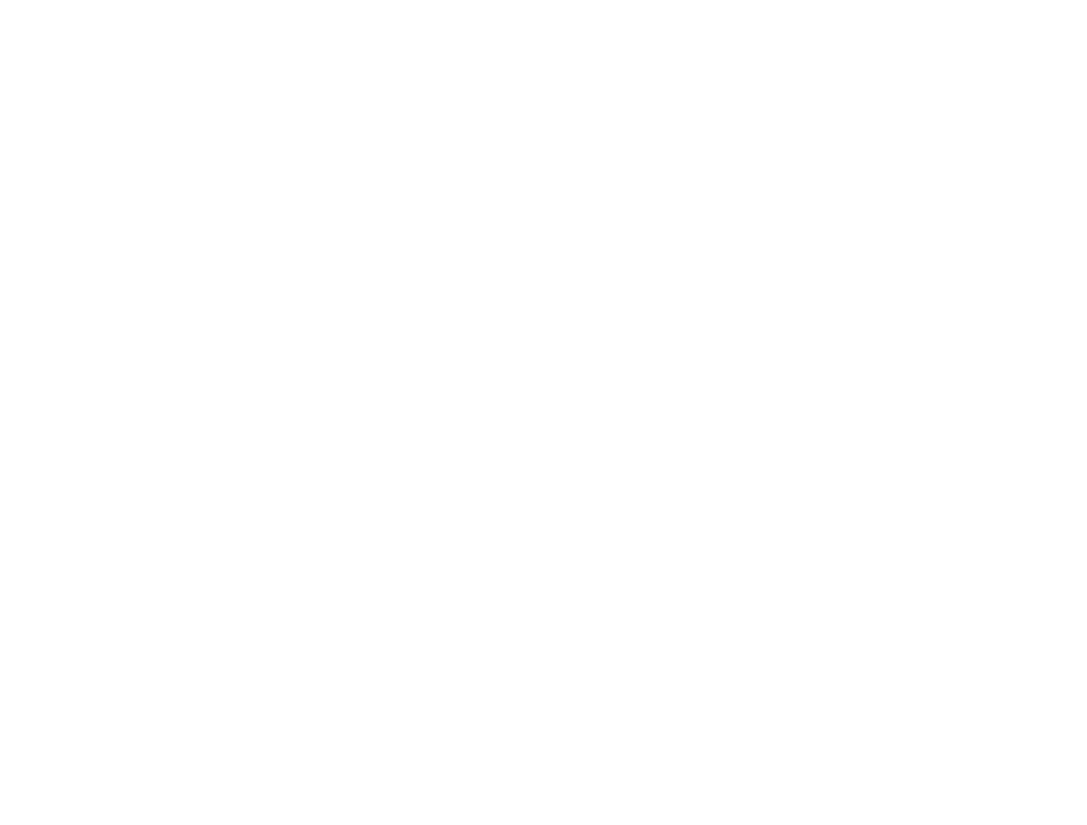
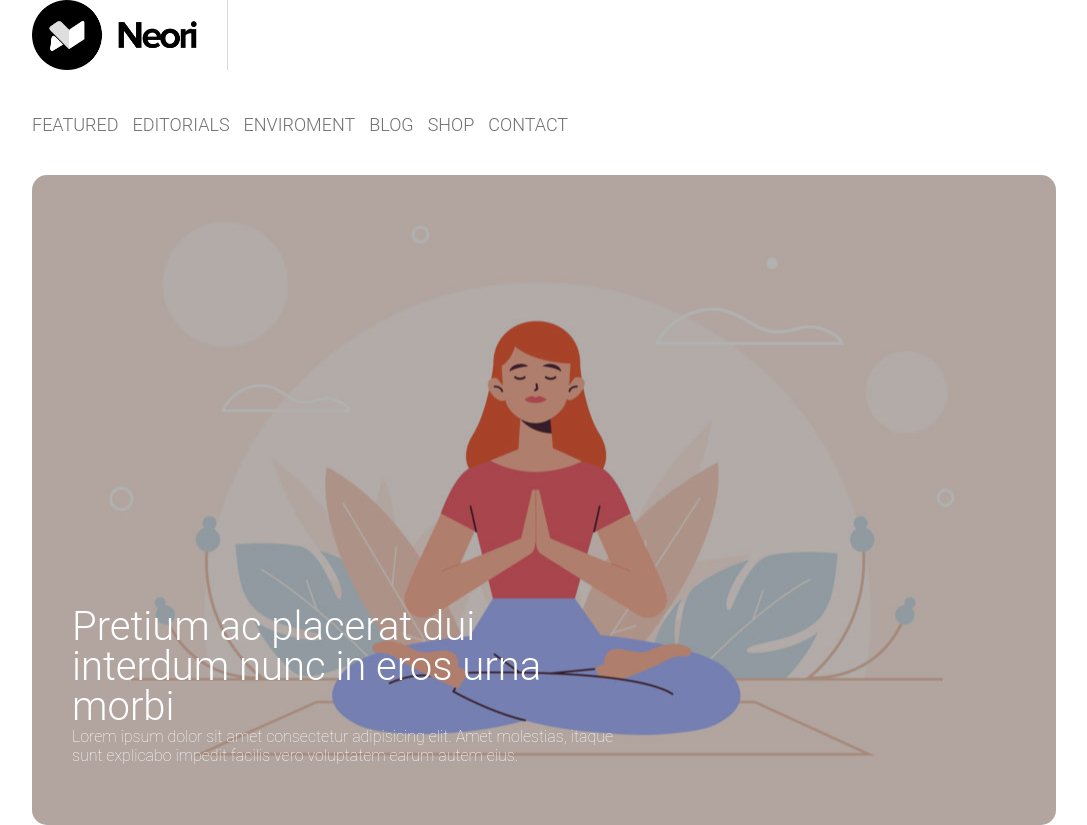
Before and after one commit to AntonioScarnera/htmlcss-wp, a plain HTML site: page index.html in a window 1280 px wide. Shown: the whole page, without its empty margins (96-1183 px from the left). Before the commit the page ends 800 px from the top, so only its background shows below. Drawn offline with Linux system fonts and the light colour scheme.

Commit message:
creazione header

```diff
--- a/css/style.css
+++ b/css/style.css
@@ -14,3 +14,78 @@
     display: table;
     clear: both;
 }
+
+/* page style */
+body{
+    font-family: 'Heebo', sans-serif;
+    font-family: 'Roboto', sans-serif;
+}
+
+.container{
+    width: 80%;
+    margin: 0 auto;
+}
+
+.debug{
+    border: 1px solid black;
+}
+
+/* header */
+
+#logo img{
+    height: 70px;
+    padding-right: 30px;
+    border-right: 1px solid #d7d7d7;
+}
+
+/* navbar */
+nav{
+    padding: 40px 0;
+}
+nav ul li{
+    display: inline-block;
+    list-style-type: none;
+    padding-right: 10px;
+    text-transform: uppercase;
+}
+nav li a{
+    text-decoration: none;
+    color: #707070;
+    font-weight: 300;
+    font-size: 18px;
+}
+
+.hero{
+    position: relative;
+    width: 100%;
+    height: 650px;
+    border-radius: 15px;
+    background-image: url(../img/banner.jpg);
+    background-size: cover;
+    background-position: center;
+    overflow: hidden;
+}
+
+.hoverlay::before{
+    content: "";
+    position: absolute;
+    left: 0;
+    bottom: 0;
+    top: 0;
+    right: 0;
+    background-color: rgba(0, 0, 0, 0.3);
+}
+.banner-text{
+    width: 55%;
+    position: absolute;
+    bottom: 60px;
+    left: 40px;
+    color: #fff;
+    font-weight: 200;
+}
+
+.hero .banner-text h1{
+    font-size: 40px;
+    font-weight: 300;
+    line-height: 1em;
+}
--- a/index.html
+++ b/index.html
@@ -9,5 +9,42 @@
 </head>
 <body>
 
+    <div class="container">
+
+        <header>
+            <div class="top-header">
+                <div id="logo">
+                    <img src="./img/logo.png" alt="Logo">
+                </div>
+                <nav>
+                    <ul>
+                        <li><a href="#"> featured</a></li>
+                        <li><a href="#"> editorials</a></li>
+                        <li><a href="#"> enviroment</a></li>
+                        <li><a href="#"> blog</a></li>
+                        <li><a href="#"> shop</a></li>
+                        <li><a href="#"> contact</a></li>
+                    </ul>
+                </nav>
+            </div>
+            <section class="hero hoverlay">
+                <div class="banner-text">
+                    <h1>Pretium ac placerat dui interdum nunc in eros urna morbi</h1>
+                    <p>Lorem ipsum dolor sit amet consectetur adipisicing elit. Amet molestias, itaque sunt explicabo impedit facilis vero voluptatem earum autem eius.</p>
+                </div>
+
+            </section>
+        </header>
+
+
+        <main>
+
+        </main>
+
+        <footer>
+
+        </footer>
+    </div>
+
 </body>
 </html>
```
